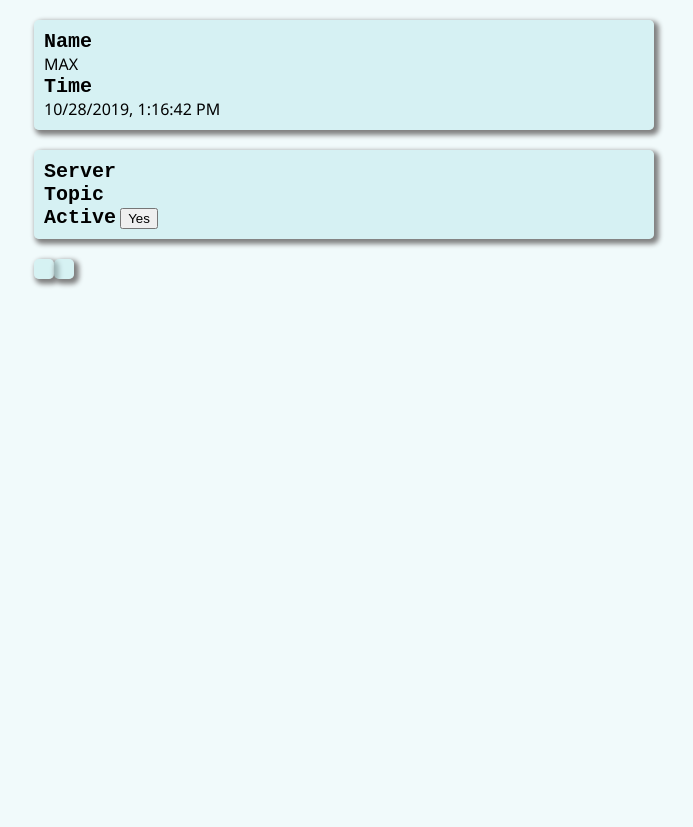
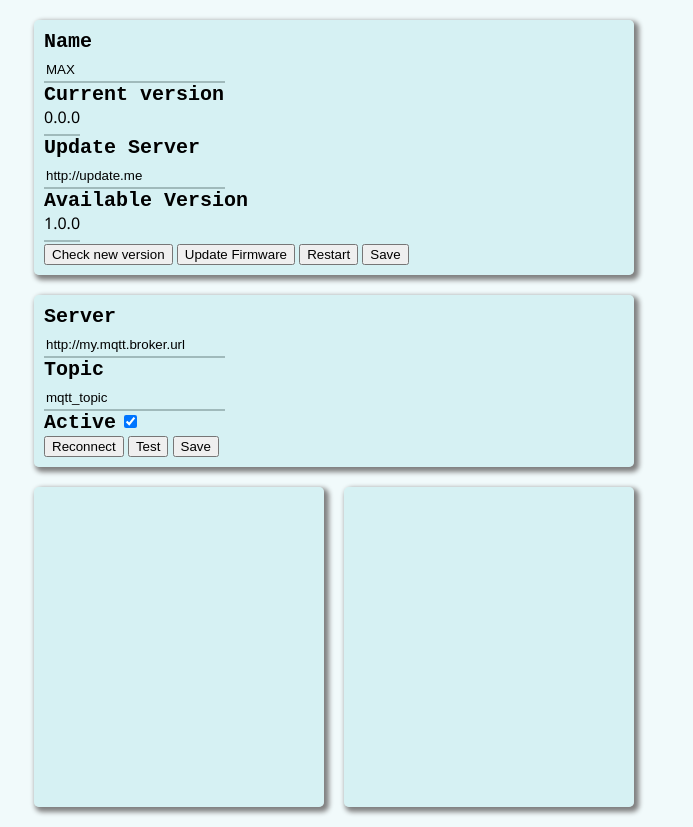
Before and after one commit to tlveiga/max-v2, a website built with webpack: page src/index.html in a window 1280 px wide. Shown: the whole page, without its empty margins (306-999 px from the left). Before the commit the page ends 800 px from the top, so only its background shows below. Built offline with nearby package versions, Linux system fonts and the light colour scheme.

Commit message:
more styles, more html, more js

```diff
--- a/src/index.html
+++ b/src/index.html
@@ -6,7 +6,7 @@
   <title><%= htmlWebpackPlugin.options.title %></title>
   <style>
     body[cloak] {
-      display: none;
+      opacity: 0;
     }
   </style>
 </head>
@@ -18,37 +18,65 @@
       <ul>
         <li>
           <label>Name</label>
-          <div id="name" class="value"></div>
+          <div class="value">
+            <input type="text" id="name" />
+          </div>
         </li>
         <li>
-          <label>Time</label>
-          <div id="time" class="value"></div>
+          <label>Current version</label>
+          <div id="version" class="value"></div>
+        </li>
+        <li>
+          <label>Update Server</label>
+          <div class="value">
+            <input type="text" id="updateServer" />
+          </div>
+        </li>
+        <li>
+          <label>Available Version</label>
+          <div id="availableVersion" class="value"></div>
         </li>
       </ul>
+      <div class="actions">
+        <button id="checkFW">Check new version</button>
+        <button id="updateFW">Update Firmware</button>
+        <button id="restartDevive">Restart</button>
+        <button id="saveDevive">Save</button>
+      </div>
     </section>
     <section class="container mqtt">
       <ul>
         <li>
           <label>Server</label>
-          <div id="mqtt_server" class="value"></div>
+          <div class="value">
+            <input type="text" id="mqtt_server" />
+          </div>
         </li>
         <li>
           <label>Topic</label>
-          <div id="mqtt_topic" class="value"></div>
+          <div class="value">
+            <input type="text" id="mqtt_topic" />
+          </div>
         </li>
         <ul>
           <li>
             <label>Active</label>
-            <button id="mqtt_active" class="value">Yes</button>
+            <input type="checkbox" id="mqtt_active" />
           </li>
         </ul>
       </ul>
+      <div class="actions">
+        <button id="reconnectMQTT">Reconnect</button>
+        <button id="testMQTT">Test</button>
+        <button id="saveMQTT">Save</button>
+      </div>
     </section>
 
     <section class="two-columns wifi">
-      <div class="container">
+      <div class="container wifi_list">
+        <ul id="wifi_list"></ul>
       </div>
-      <div class="container"></div>
+      <div class="container wifi_details"></div>
     </section>
   </main>
   <footer></footer>
--- a/src/index.js
+++ b/src/index.js
@@ -1,22 +1,37 @@
 import './style.css'
+import axios from 'axios';
 
+function setElementHtml(name, html) {
+  var elem = document.getElementById(name);
+  elem.innerHTML = html;
+}
 
-var deviceTime = null;
-setInterval(function () {
-  if (deviceTime) {
-    var time = document.getElementById("time");
-    time.innerText = new Date().toLocaleString();
-  }
-}, 100);
+function setElementValue(name, value) {
+  var elem = document.getElementById(name);
+  elem.value = value;
+}
+
+function setCheckbox(name, value) {
+  var elem = document.getElementById(name);
+  elem.checked = value;
+}
 
 function getInfo() {
-  var name = document.getElementById("name");
-  name.innerText = "MAX";
-  deviceTime = 1;
+  setElementValue("name", "MAX");
+  setElementHtml("version", "0.0.0");
+  setElementValue("updateServer", "http://update.me");
+  setElementHtml("availableVersion", "1.0.0");
+}
+
+function getMQTT() {
+  setElementValue("mqtt_server", "http://my.mqtt.broker.url");
+  setElementValue("mqtt_topic", "mqtt_topic");
+  setCheckbox("mqtt_active", 1);
 }
 
 
 document.body.onload = function () {
   document.body.removeAttribute("cloak");
   getInfo();
+  getMQTT();
 };
--- a/src/style.css
+++ b/src/style.css
@@ -1,6 +1,8 @@
 html, body {
   margin: 0;
   padding: 0;
+  opacity: 1;
+  transition: opacity 1s ease-out;
 }
 
 body {
@@ -17,14 +19,42 @@ body {
 
 main {
   width: 600px;
-  display: flex;
-  flex-flow: column;
+  display: block;
 }
 
 label {
   font-size: 125%;
   font-weight: bold;
   font-family: 'Courier New', Courier, monospace;
+}
+
+.value {
+  display: block;
+  position: relative;
+  width: fit-content;
+  height: 30px;
+}
+
+.value::after {
+  display: block;
+  position: absolute;
+  content: '';
+  width: 100%;
+  height: 2px;
+  left: 0;
+  bottom: 0;
+  background-color: rgba(85, 111, 112, 0.424);
+  ;
+}
+
+.value input {
+  height: 100%;
+  background: transparent;
+  border: none;
+}
+
+.value input:focus {
+  outline: none;
 }
 
 .container {
@@ -41,14 +71,17 @@ ul {
   list-style-type: none;
 }
 
-section.info {
-  width: 100%;
-}
-
-section.mqtt {
-  width: 100%;
+section.info, section.mqtt {
+  width: calc(100% - 20px);
 }
 
 .two-columns {
+  width: 100%;
   display: flex;
+  justify-content: space-between;
 }
+
+.two-columns .container {
+  width: calc(50% - 30px);
+  min-height: 300px;
+}
```
